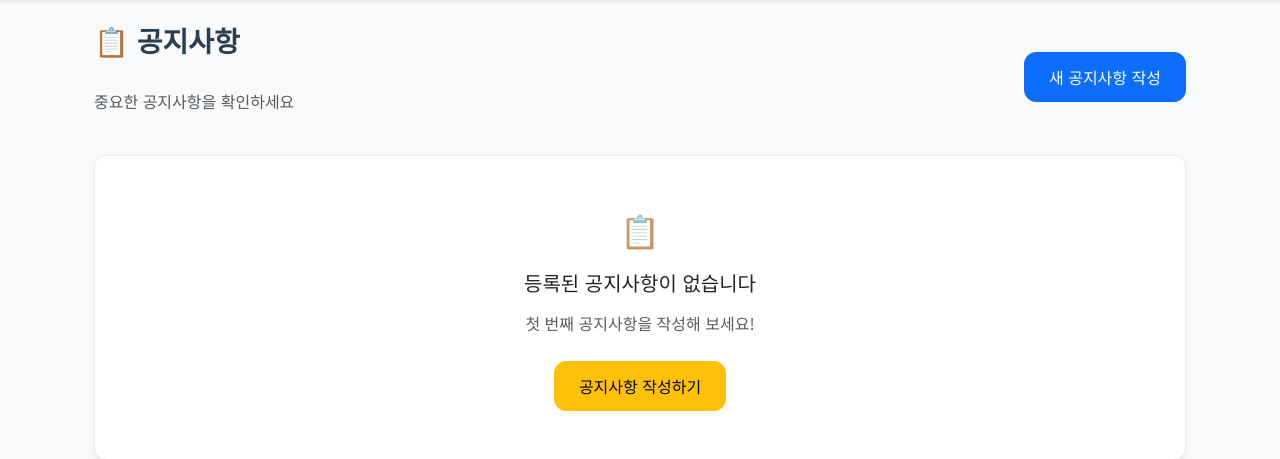
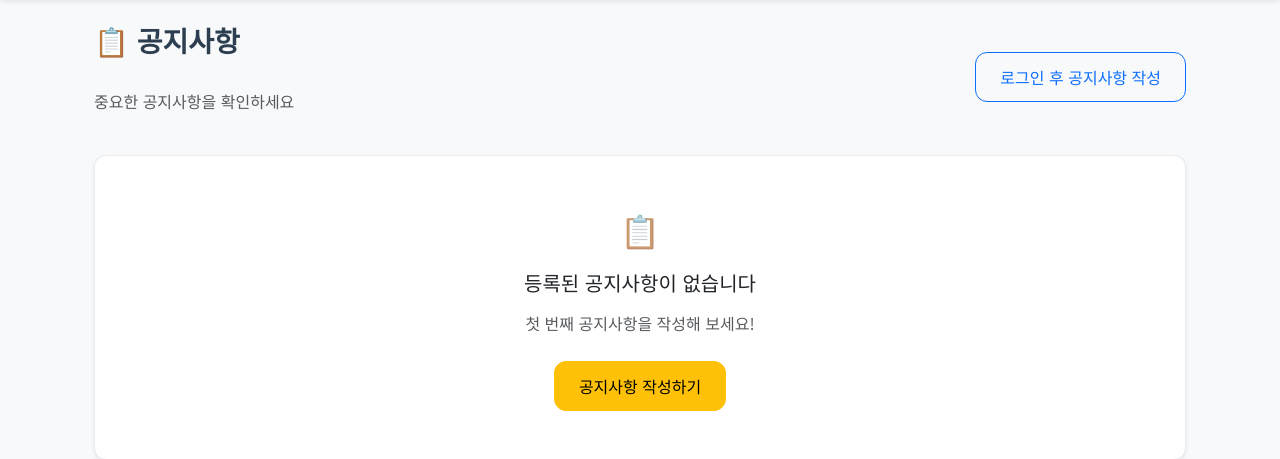
Before and after one commit to chunja07/MovingBridge, a Flask app: page /notice in a window 1280 px wide. Shown: the part 134-593 px from the top of the page. Run offline with Flask 3, Linux system fonts and the light colour scheme.

Commit message:
Restrict posting notices to registered users; prompt guests to log in
Conditionally display '새 공지사항 작성' button based on user login status using Flask session.

Replit-Commit-Author: Agent
Replit-Commit-Session-Id: 8dc711fc-0993-4390-8cb7-8ea67530e4a1
Replit-Commit-Screenshot-Url: https://storage.googleapis.com/screenshot-production-us-central1/f03fd319-b2ac-458b-ba6e-ce1261aad4c0/b14d8b8b-82bc-4af7-80f8-e596a86f0869.jpg

```diff
--- a/templates/notice_list.html
+++ b/templates/notice_list.html
@@ -11,9 +11,15 @@
             </h1>
             <p class="text-muted">중요한 공지사항을 확인하세요</p>
         </div>
-        <a href="{{ url_for('notice_new') }}" class="btn btn-primary">
-            새 공지사항 작성
-        </a>
+        {% if session.get('user_id') %}
+            <a href="{{ url_for('notice_new') }}" class="btn btn-primary">
+                새 공지사항 작성
+            </a>
+        {% else %}
+            <a href="{{ url_for('login') }}" class="btn btn-outline-primary">
+                로그인 후 공지사항 작성
+            </a>
+        {% endif %}
     </div>
 
     {% if notice_posts %}
```
Also changed, not shown: movingbridge.db.
